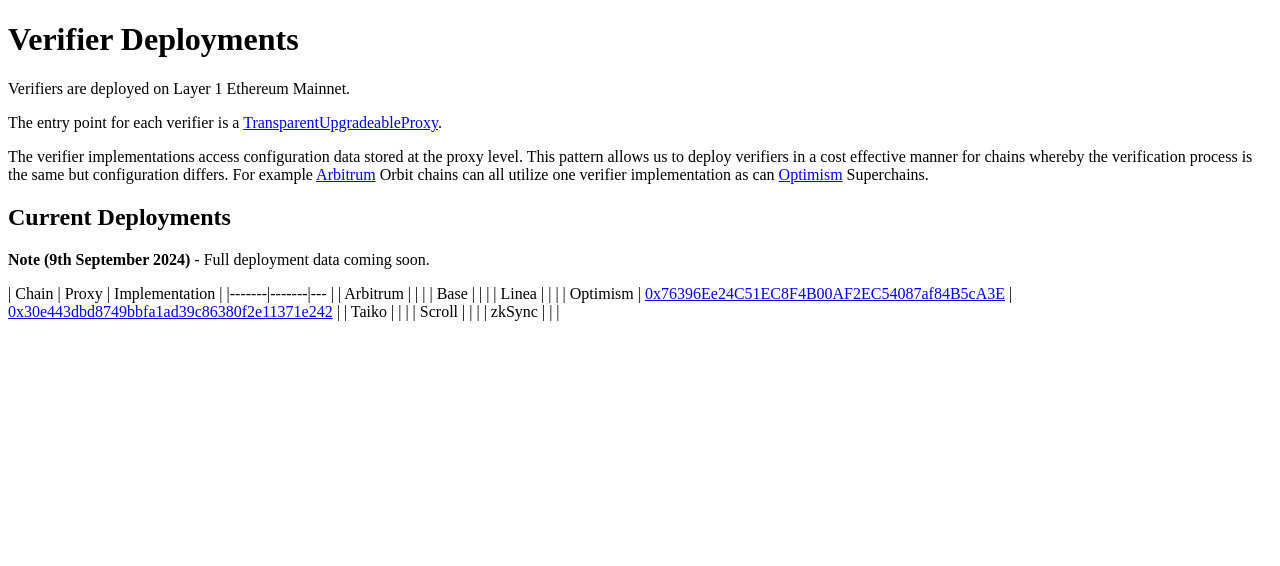
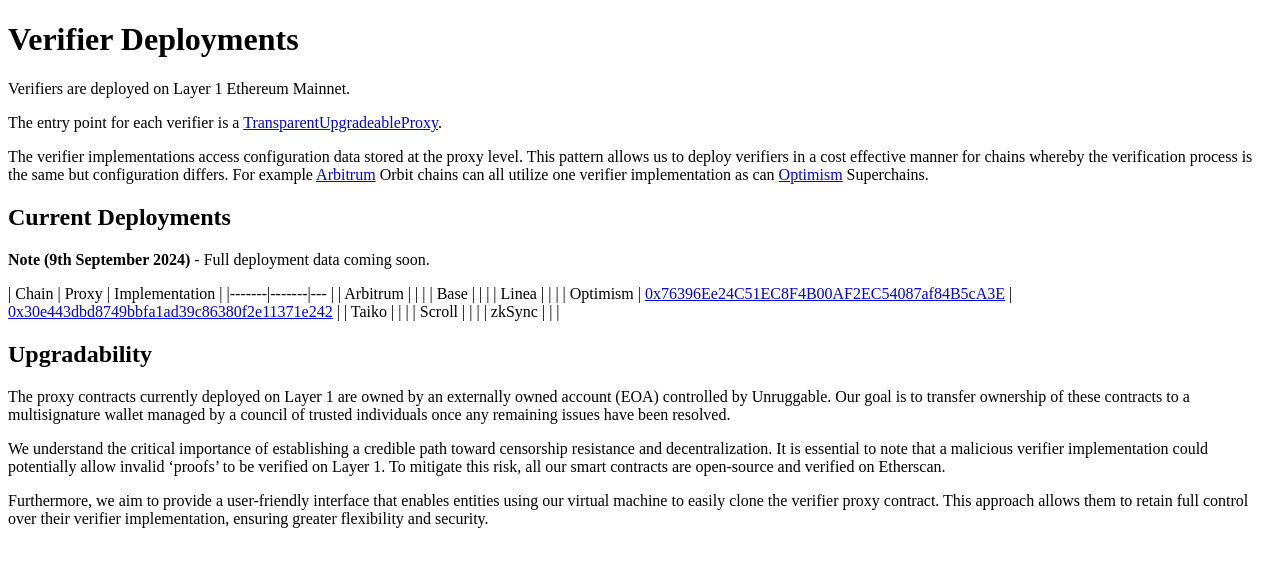
Before and after one commit to unruggable-labs/unruggable-gateways-documentation, a Next.js app: page /verifier-deployments in a window 1280 px wide. Shown: the top 566 px of the page. Built offline with nearby package versions, Linux system fonts and the light colour scheme.

Commit message:
- Added commentary on current state of verifier upgradability

```diff
--- a/pages/verifier-deployments.mdx
+++ b/pages/verifier-deployments.mdx
@@ -19,3 +19,11 @@
 | Taiko |  | |
 | Scroll |  | |
 | zkSync |  | |
+
+## Upgradability
+
+The proxy contracts currently deployed on Layer 1 are owned by an externally owned account (EOA) controlled by Unruggable. Our goal is to transfer ownership of these contracts to a multisignature wallet managed by a council of trusted individuals once any remaining issues have been resolved.
+
+We understand the critical importance of establishing a credible path toward censorship resistance and decentralization. It is essential to note that a malicious verifier implementation could potentially allow invalid ‘proofs’ to be verified on Layer 1. To mitigate this risk, all our smart contracts are open-source and verified on Etherscan.
+
+Furthermore, we aim to provide a user-friendly interface that enables entities using our virtual machine to easily clone the verifier proxy contract. This approach allows them to retain full control over their verifier implementation, ensuring greater flexibility and security.
```
